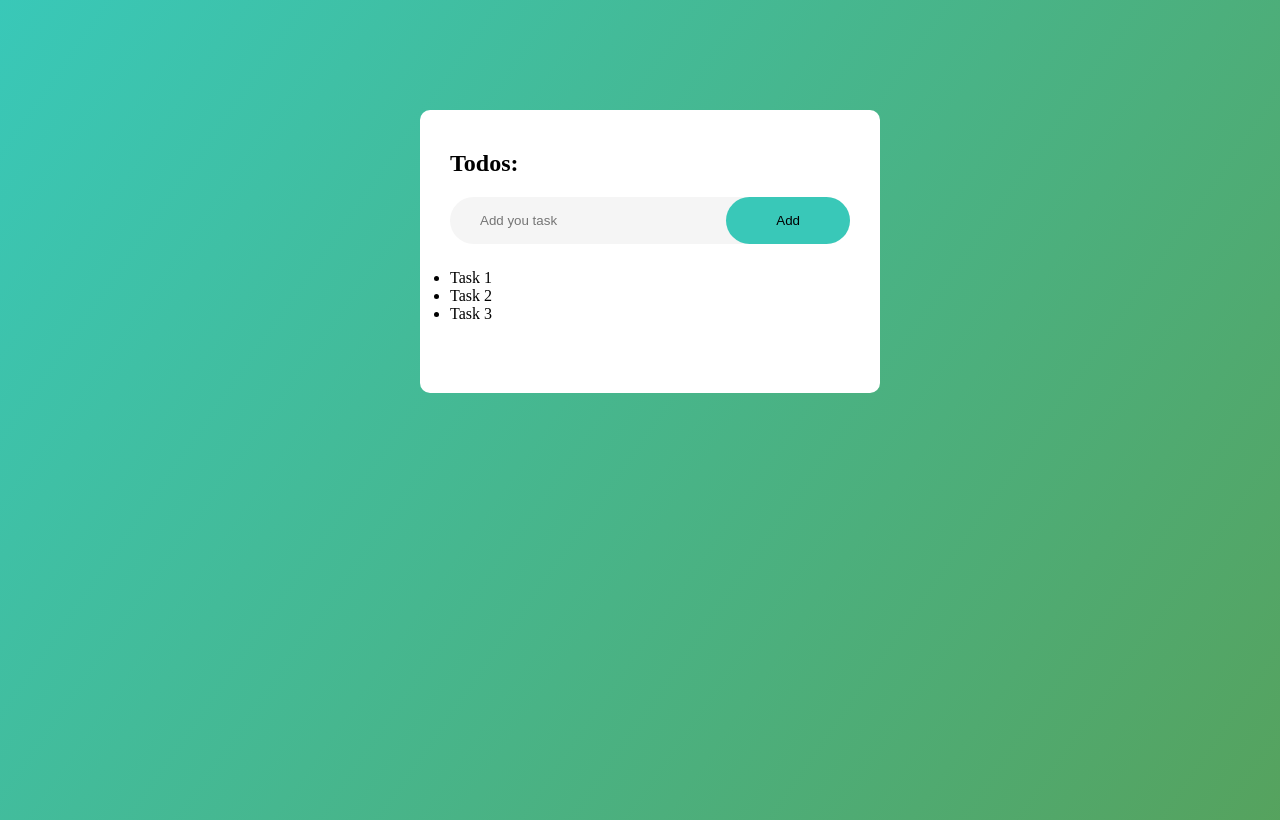
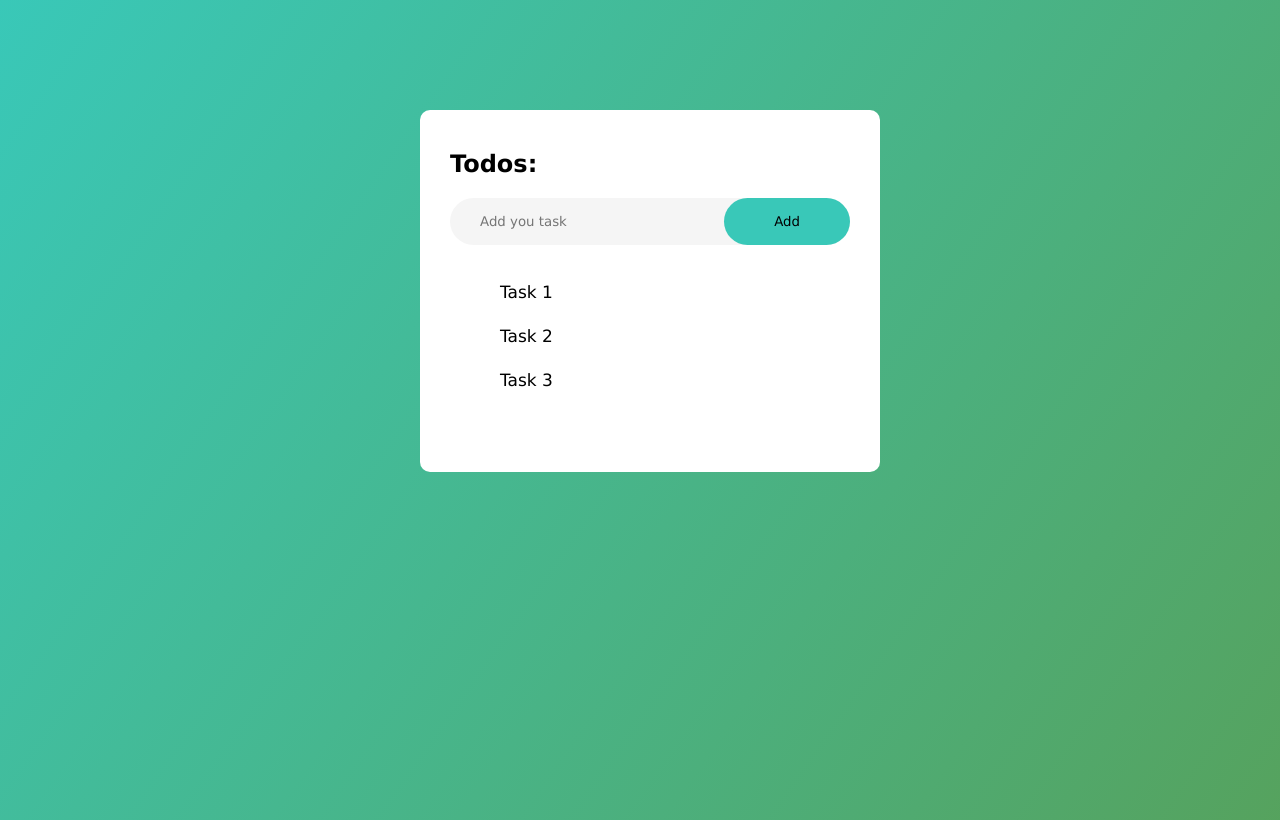
Before and after one commit to fahim000/todo-list, a plain HTML site: page index.html in a window 1280 px wide. Drawn offline with Linux system fonts and the light colour scheme.

Commit message:
almost done with the css

```diff
--- a/styles.css
+++ b/styles.css
@@ -1,6 +1,7 @@
 *{
     margin: 0;
     padding: 0;
+    font-family:'Lucida Sans', 'Lucida Sans Regular', 'Lucida Grande', 'Lucida Sans Unicode', Geneva, Verdana, sans-serif;
 
 }
 .container{
@@ -50,3 +51,10 @@ button{
     font size: 15px;
     cursor: pointer;
 }
+ ul li{
+    list-style: none;
+    font-size: 17px;
+    padding: 12px 8px 12px 50px;
+    user-select: none;
+    cursor: pointer;
+ }
```
